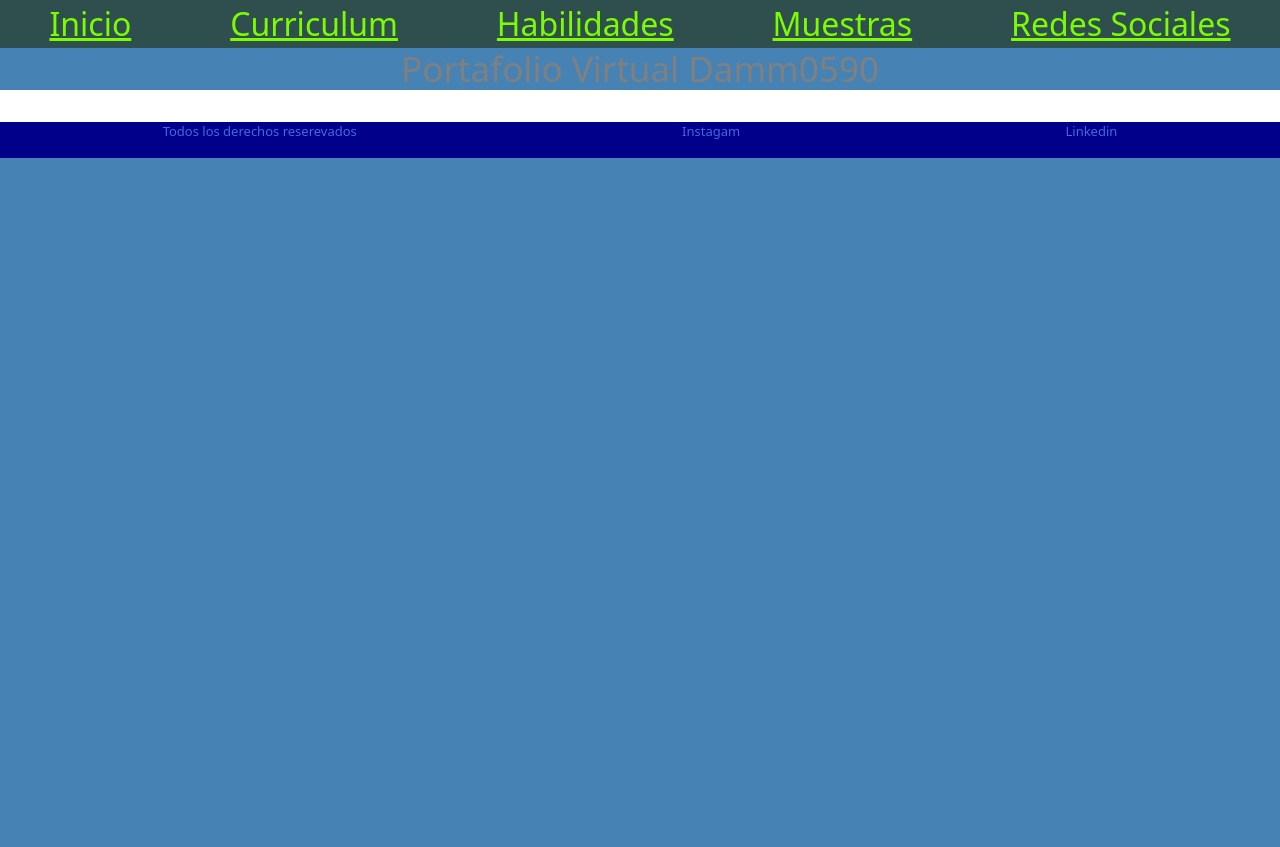
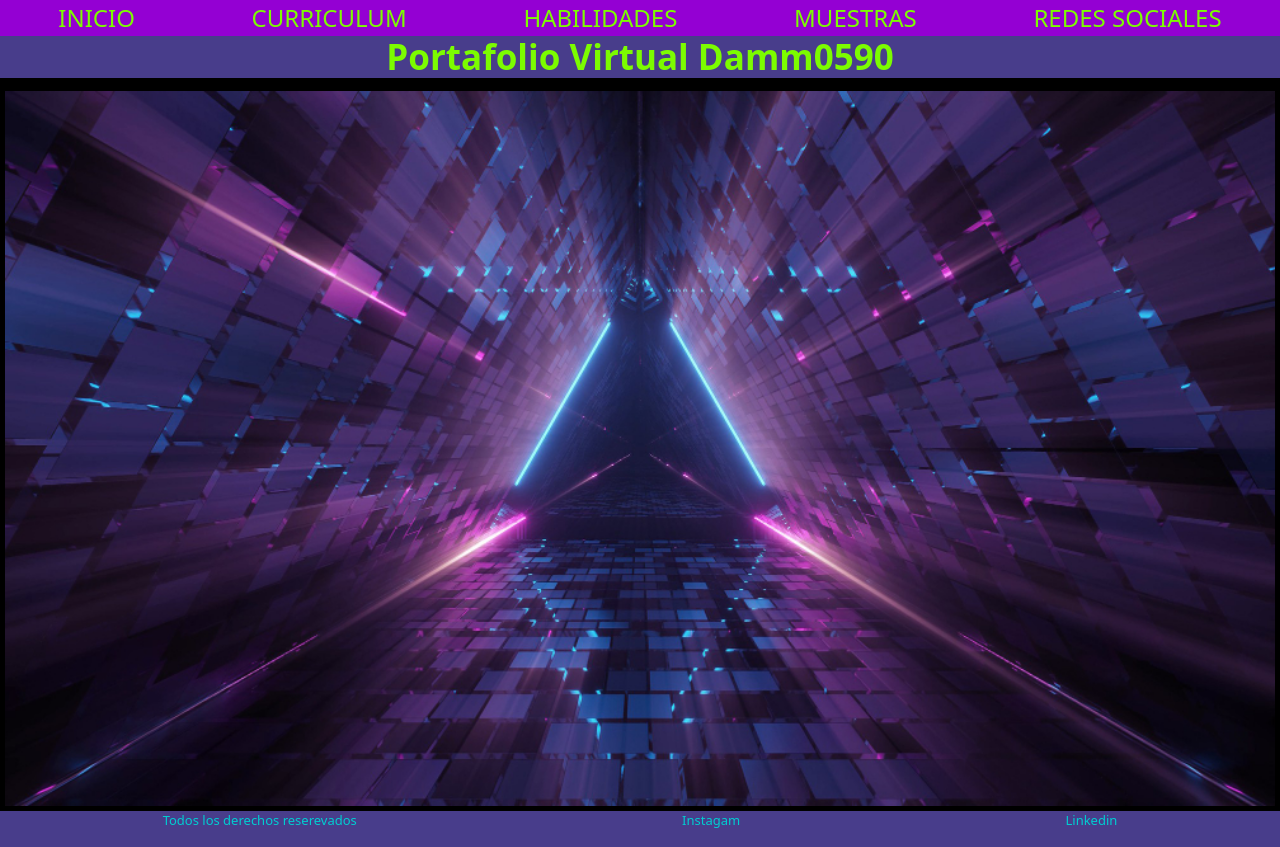
Before and after one commit to Damm0590/entrega.sass, a website: page index.html in a window 1280 px wide. Before the commit the page ends 800 px from the top, so only its background shows below. Drawn offline with nearby package versions, Linux system fonts and the light colour scheme.

Commit message:
commit 3 agregar css y variables

```diff
--- a/index.html
+++ b/index.html
@@ -29,7 +29,7 @@
     <!-- BANNER -->
     <div class="banner">
       <h1>Portafolio Virtual Damm0590</h1>
-      <img src="" alt="" />
+      <img src="img/cool-geometric-triangular-figure-neon-laser-light-great-backgrounds.jpg" class="img" />
     </div>
     <!-- FOOTER -->
     <footer>
--- /dev/null
+++ b/scss/_variables.scss
@@ -0,0 +1,4 @@
+// variables
+
+$color-principal: darkviolet;
+$tamaño-fuente: 1.5rem;
--- a/scss/estilo.scss
+++ b/scss/estilo.scss
@@ -1,29 +1,55 @@
+@import "variables";
+/*SASS*/
 html {
     background-color: steelblue;
 }
 
+/*NAV BAR*/
+a {
+    color:lawngreen;
+    text-transform: uppercase;
+    text-decoration: none;
+}
+
+/*ENCABEZADO*/
 header {
-    background-color: darkslategrey;
+    /*background-color: darkslategrey;*/
+    background-color: $color-principal;
     display: flex;
     align-content: center;
     justify-content: space-around;
-    font-size: 2rem;
+    font-size: $tamaño-fuente;
 }
 
-a {
-    color:lawngreen;
+/*CONTENEDOR*/
+div {
+    background-color: black;
+}
+
+img {
+    display: flex;
+    padding: 5px;
+    background-color: black;
+    width: 100%;
+    height: auto;
 }
 
 h1 {
-    color: grayscale($color: yellow);
-    background-color: steelblue;
+    color: lawngreen;
+    background-color: darkslateblue;
     text-align: center;
     font-size: 35px;
+    font-weight: bold;
+
+    &:hover {
+        background-color: darkmagenta;
+    }
 }
 
+/*FOOTER*/
 footer {
-    background-color: darkblue;
-    color: royalblue;
+    background-color: darkslateblue;
+    color:darkturquoise ;
     font-size: small;
     display: flex;
     text-align: center;
```
Also changed, not shown: css/estilo.css, img/cool-geometric-triangular-figure-neon-laser-light-great-backgrounds.jpg (added).
